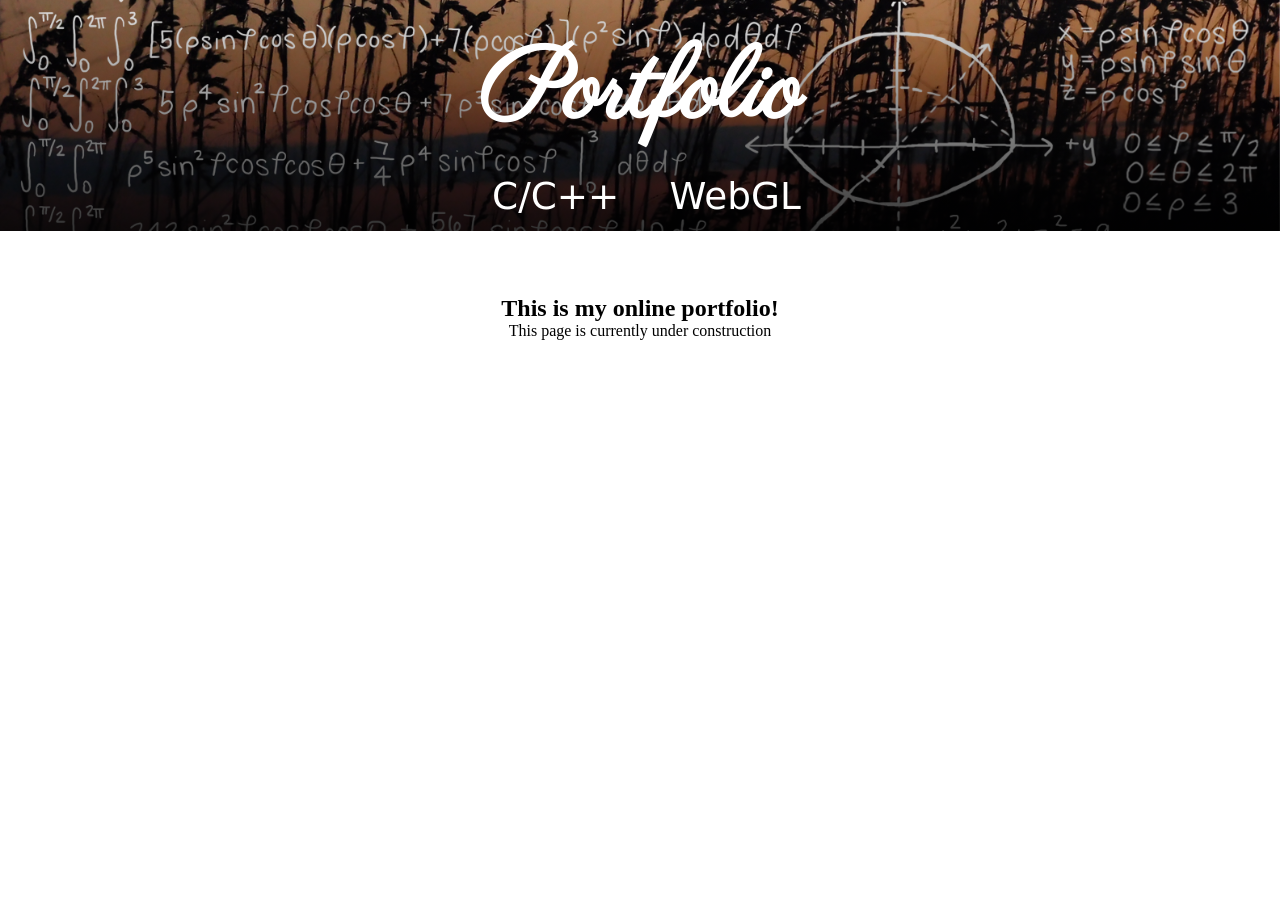
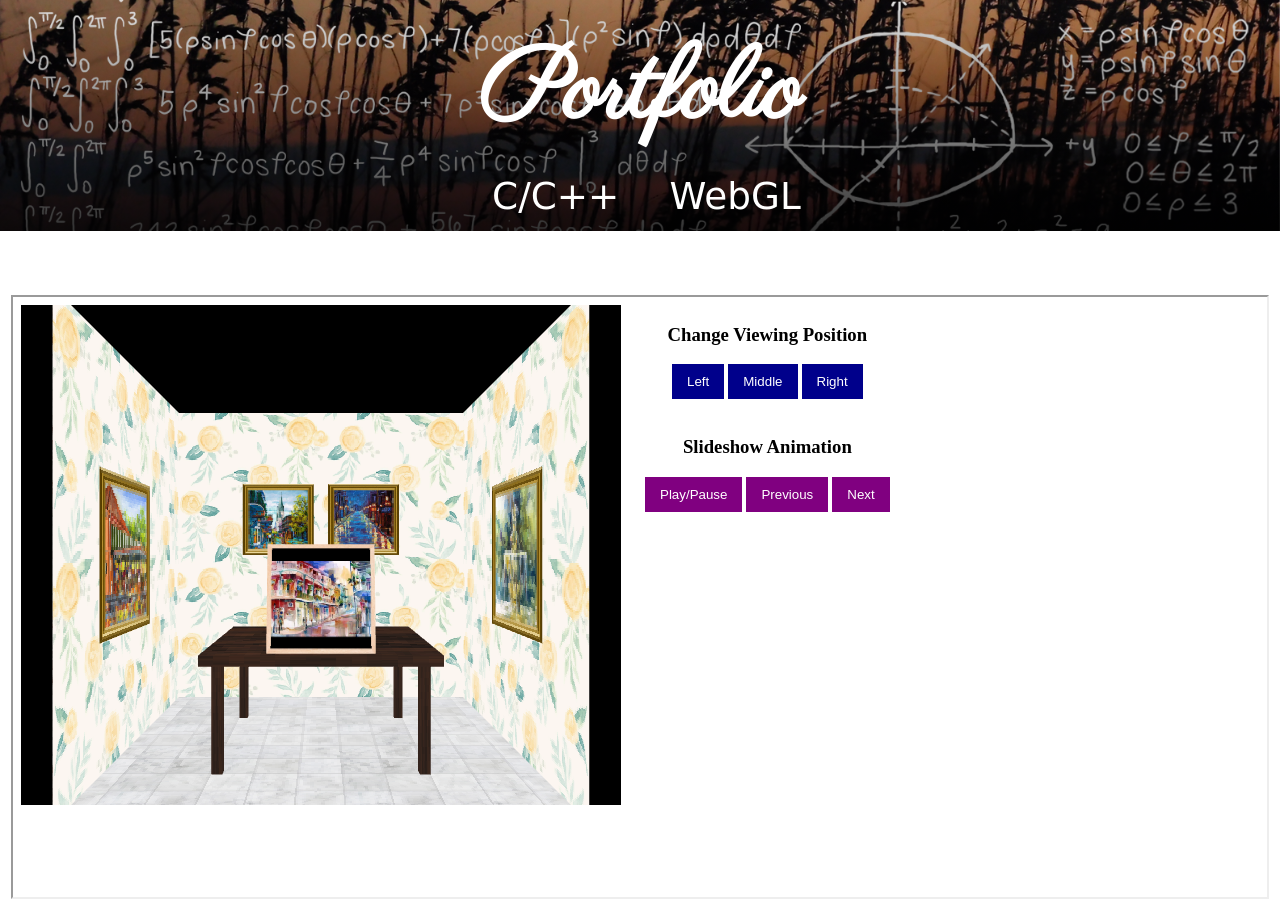
Before and after one commit to jeferris/PersonalPortfolio, a plain HTML site: page index.html in a window 1280 px wide. Before the commit the page ends 800 px from the top, so only its background shows below. Drawn offline with Linux system fonts and the light colour scheme; a web font is replaced by a local one.

Commit message:
testing WebGL functionality

```diff
--- a/index.html
+++ b/index.html
@@ -5,7 +5,7 @@
         <link rel="stylesheet" href="styles.css" type="text/css">
         <link rel="preconnect" href="https://fonts.gstatic.com">
         <link href="https://fonts.googleapis.com/css2?family=Parisienne&display=swap" rel="stylesheet">
-<link href="https://fonts.googleapis.com/css2?family=Fredericka+the+Great&display=swap" rel="stylesheet">
+        <link href="https://fonts.googleapis.com/css2?family=Fredericka+the+Great&display=swap" rel="stylesheet">
     </head>
     <body>
         <div id="header">
@@ -24,8 +24,11 @@
             </div>
         </div>
         <div id="page">
-            <h2>This is my online portfolio!</h2>
-            <p>This page is currently under construction</p>
+            <!-- <h2>This is my online portfolio for my undergraduate and graduate work!</h2>
+            <p>This page is currently under construction</p> -->
+            <iframe src="WebGL/TextureMapping/texmap.html" title="Texture Mapping">
+            </iframe>
+
         </div>
     </body>
 </html>
--- a/styles.css
+++ b/styles.css
@@ -50,3 +50,8 @@
     padding-top: 5%;
     text-align: center;
 }
+
+iframe {
+    width: 98%;
+    height: 600px;
+}
```
